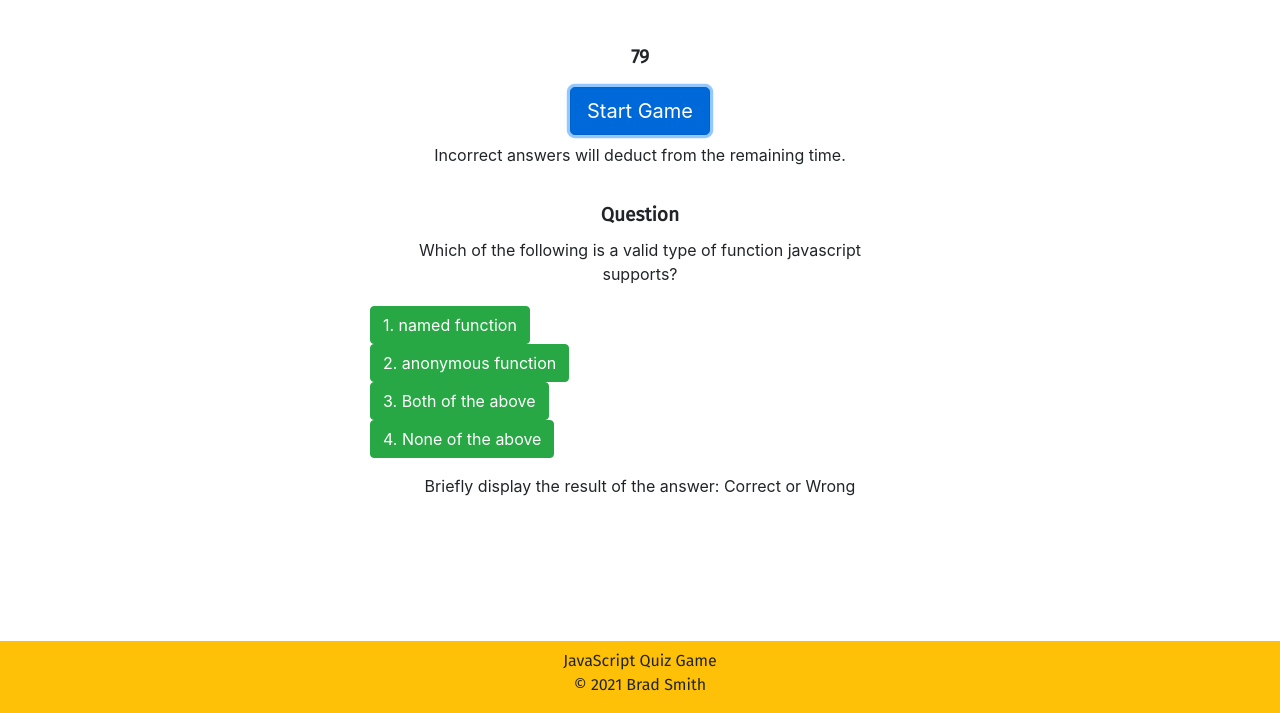
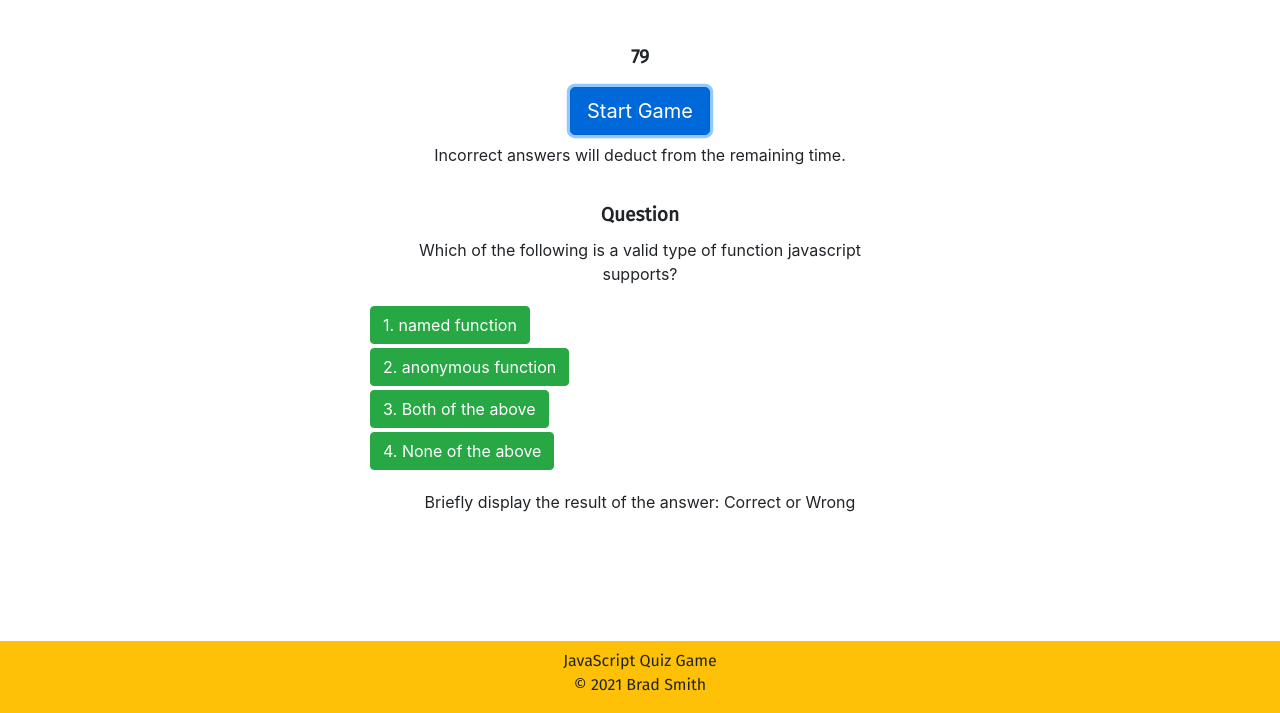
Before and after one commit to smithfamily42/javascriptQuiz, a plain HTML site: page index.html in a window 1280 px wide. Both pictures are taken after a click on the button "Start Game". Shown: the part 87-800 px from the top of the page. Drawn offline with nearby package versions, Linux system fonts and the light colour scheme.

Commit message:
updating spacing buttons still working on top scores

```diff
--- a/assets/css/styles.css
+++ b/assets/css/styles.css
@@ -10,9 +10,10 @@ footer {
 	font-weight: 900;
 	font-size: 120%;
 }
-.card, .list-group-item {
+.card {
 	border: none;
 }
+
 .feedback {
 	text-align: center;
 	border-top: thin outset orange;
--- a/assets/js/script.js
+++ b/assets/js/script.js
@@ -64,10 +64,10 @@ function dispQuestion() {
     option.choices.forEach(function(answer, i) {
         //creating new button for each choice
     var answerNode = document.createElement("button");
-    answerNode.setAttribute("class", "btn d-block btn-success");
+    answerNode.setAttribute("class", "btn d-block btn-success mb-1");
     answerNode.setAttribute("value", answer);
 
-    answerNode.textContent = i + 1 + ". " + answer;
+    answerNode.textContent = i + 1 + ".  " + answer;
 
     //attach click event listener
     answerNode.onclick = questionClick;
```
